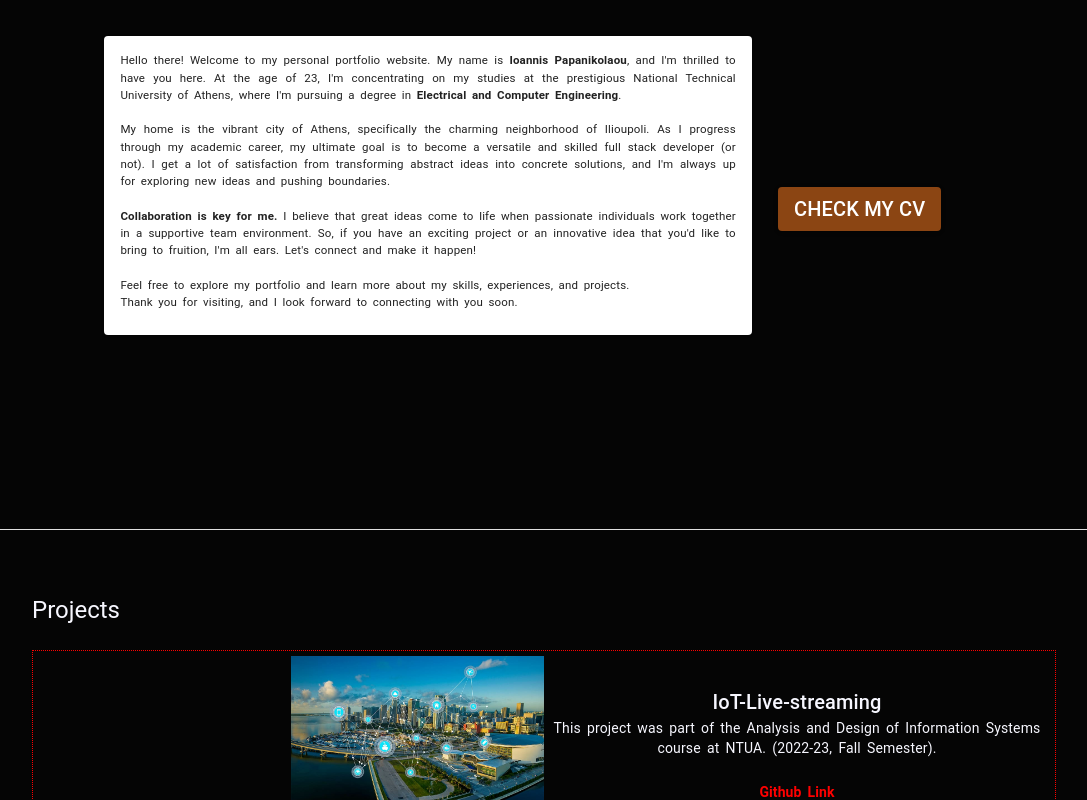
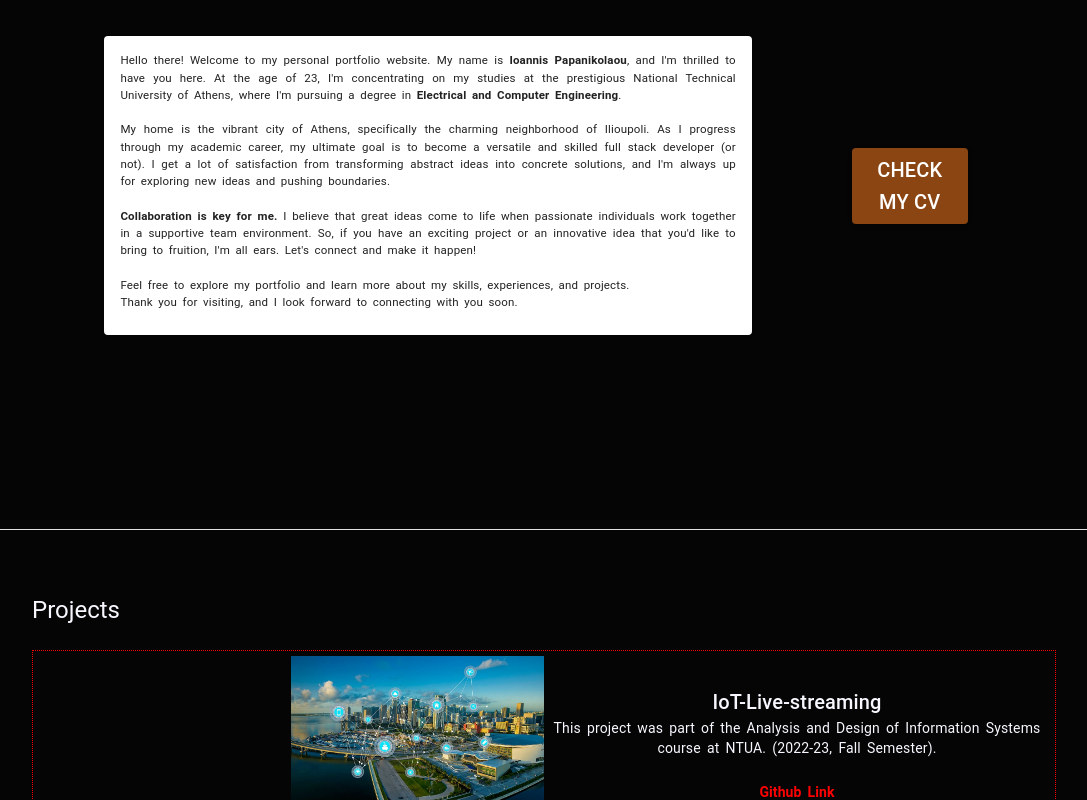
Before and after one commit to john-papani/john-papani.github.io, a React (Create React App) app: page /home in a window 1280 px wide. Shown: the part 1040-1840 px from the top of the page, without its empty margins (96-1183 px from the left). Built offline with nearby package versions, Linux system fonts and the light colour scheme.

Commit message:
Clean code and Update footer&Readme

```diff
--- a/src/App.js
+++ b/src/App.js
@@ -24,8 +24,8 @@ const App = () => {
       <CssBaseline />
       <Router basename={process.env.PUBLIC_URL}>
         <Routes>
-          <Route path="/" element={<Home />} />
-          <Route path="/home" element={<Home />} />
+          <Route path="/" element={<Home isPhone={isPhone}/>} />
+          <Route path="/home" element={<Home isPhone={isPhone}/>} />
           <Route path="/about" element={<About />} />
           <Route path="/admin" element={<Admin />} />
         </Routes>
@@ -62,14 +62,6 @@ const App = () => {
       </Router>
     </>
   );
-  // } else {
-  //   return (
-  //     <>
-  //       <CssBaseline />
-  //       <Splash update={update} />
-  //     </>
-  //   );
-  // }
 };
 
 export default App;
--- a/src/Components/Admin/Admin.js
+++ b/src/Components/Admin/Admin.js
@@ -42,7 +42,7 @@ const Admin = () => {
             <CardContent>
               <Typography variant="h5">Total Viewers</Typography>
               <Typography variant="h2">
-                <b>{viewers}</b>
+                {viewers && <b>{viewers}</b>}
               </Typography>
             </CardContent>
           </Card>
--- a/src/Components/Contact/Contact.js
+++ b/src/Components/Contact/Contact.js
@@ -14,28 +14,7 @@ const Contact = (props) => {
     <div id="contact" className={classes.contact}>
       <Grid container direction="row" spacing={2} className={classes.container}>
         <Grid item xs={12}>
-          <Typography variant="h5">Where I live ?</Typography>
-        </Grid>
-        <Grid item md={12} lg={6}>
-          <iframe
-            title="google_maps_location"
-            src="https://www.google.com/maps/embed?pb=!1m18!1m12!1m3!1d21016.861970776692!2d23.741884623953265!3d37.934769342812!2m3!1f0!2f0!3f0!3m2!1i1024!2i768!4f13.1!3m3!1m2!1s0x14a196255e3858ed%3A0x400bd2ce2b97980!2sIlioupoli%20Municipality%2C%20Greece!5e0!3m2!1sen!2sus!4v1658954375330!5m2!1sen!2sus"
-            className={classes.googleMapIframe}
-            allowFullScreen=""
-            loading="lazy"
-            style={{filter: "invert(90%) grayscale(1)"}}
-            referrerPolicy="no-referrer-when-downgrade"
-          ></iframe>
-        </Grid>
-
-        <Grid item md={12} lg={6}>
-          <Grid container direction="column" spacing={3}>
-            <Grid item xs={12}>
-              <Typography variant="h5">Contact with me! </Typography>
-              <Typography width="75%" paddingLeft="2%">
-                (If you require any further information, please feel free to
-                contact me.)
-              </Typography>
+          <Typography variant="h5">Get in touch</Typography>
         </Grid>
         <Grid item>
           <Button
@@ -115,16 +94,15 @@ const Contact = (props) => {
           )}
         </Grid>
       </Grid>
-        </Grid>
 
-        <Grid item md={12} lg={3}>
+      {/* <Grid item md={12} lg={3}>
         <Grid
           container
           direction="column"
           spacing={3}
           justifyContent="space-around"
           alignItems="flex-end"
-          >
+        > */}
       {/* <Grid item xs={12}>
               {businessProfile ? (
                 <Typography variant="h5">Donate me! </Typography>
@@ -162,9 +140,8 @@ const Contact = (props) => {
                 Revolut.me/ioanni4t68
               </Button>
             </Grid> */}
-          </Grid>
-        </Grid>
-      </Grid>
+      {/* </Grid> */}
+      {/* </Grid> */}
     </div>
   );
 };
--- a/src/Components/Home/Home.js
+++ b/src/Components/Home/Home.js
@@ -14,7 +14,7 @@ import Particle from "../Particle";
 import Modal from "../Modal/Modal";
 import ProgressIndicator from "../../basic_hooks/progressBar";
 import { useSmoothScroll } from "../../basic_hooks/useSmoothScroll";
-const Home = () => {
+const Home = (isPhone) => {
   const [showScroll, setShowScroll] = useState(false);
   const [openAlert, setOpenAlert] = useState(true);
   // const [messageAlert, setMessageAlert] = useState("");
@@ -109,10 +109,6 @@ const Home = () => {
       <div className="scroll-to-top">
         <Navbar
           className={classes.navbar}
-          // setOpenAlert={setOpenAlert}
-          // openAlert={openAlert}
-          // setMessageAlert={setMessageAlert}
-          // setSeverityAlert={setSeverityAlert}
           setBusinessProfile={setBusinessProfile}
         />
         <div className={classes.backgif}></div>
@@ -121,30 +117,20 @@ const Home = () => {
         <Particle />
         <PersonalInformation businessProfile={businessProfile} />
         <Divider sx={{ bgcolor: "white" }} />
-        <ShortBio />
+        <ShortBio isPhone={isPhone}/>
         <Divider sx={{ bgcolor: "white" }} />
         {businessProfile ? <Projects /> : ""}
         <Divider sx={{ bgcolor: "white" }} />
 
-        <Fab
-          size="small"
-          className={classes.ArrowTop}
-          onClick={scrollTop}
-          // aria-label="add"
-          // style={{ display: showScroll ? "fixed !important" : "none" }}
-        >
+        <Fab size="small" className={classes.ArrowTop} onClick={scrollTop}>
           <KeyboardArrowUpIcon />
         </Fab>
 
-        {/* <About /> */}
         <Divider sx={{ bgcolor: "white" }} />
         {businessProfile ? <LanguageTools /> : ""}
         <Divider sx={{ bgcolor: "white" }} />
         <Divider sx={{ bgcolor: "white" }} />
-        {/* <Grades /> */}
-        {/* <Divider sx={{ bgcolor: "white" }} /> */}
         <Contact businessProfile={businessProfile} />
-        {/* {businessProfile ? "" : <Divider sx={{ bgcolor: "white" }} />} */}
         <Divider orientation="horizontal" />
         <Footer businessProfile={businessProfile} />
         <Snackbar
--- a/src/Components/PersonalInformation/PersonalInformation.js
+++ b/src/Components/PersonalInformation/PersonalInformation.js
@@ -8,7 +8,7 @@ import photoprofilegiannisnobg from "../../img/giannis_3_no_bg.png";
 import Typewriter from "typewriter-effect";
 import { MovingComponent } from "react-moving-text";
 import { Grid } from "@mui/material";
-const PersonalInformation = (props) => {
+const PersonalInformation = () => {
   const classes = useStyles();
   const [open, setOpen] = useState("");
 
@@ -21,16 +21,13 @@ const PersonalInformation = (props) => {
     <div className={classes.personalInformation}>
       <Grid container spacing={2} justifyContent="center" alignItems="center" className={classes.typedContainer}>
         <Grid item xs={xs_size} md={md_size}>
-          {/* <Box className={classes.typedContainer}> */}
           <Avatar
             onMouseOver={() => setOpen("main")}
             onMouseOut={unhover}
-            // variant={"rounded"}
             alt="profile Image"
             src={
               open === "main" ? photoprofilegiannisnobg : photoprofilegiannis
             }
-            // src={photoprofilegiannis}
             style={{
               width: 300,
               height: 300,
@@ -113,7 +110,6 @@ const PersonalInformation = (props) => {
               </Grid>
             </Grid>
           </MovingComponent>
-          {/* </Box> */}
         </Grid>
       </Grid>
     </div>
--- a/src/Components/Projects/Projects.js
+++ b/src/Components/Projects/Projects.js
@@ -59,7 +59,6 @@ const Projects = () => {
                       width: "50%",
                       height: "auto",
                       transition: "0.5s ease",
-                      // backfaceVisibility: "hidden",
                     }}
                     onClick={() => {
                       window.open(item.githubLink, "_blank");
@@ -72,12 +71,9 @@ const Projects = () => {
                 md={size_md_item}
                 xs={size_xs_item}
                 textAlign={"center"}
-                // border={"1px solid blue"}
               >
                 <Typography variant="h6">{item.title}</Typography>
                 <Typography variant="body2">{item.description}</Typography>
-                {/* <Typography variant="body2">{item.te}</Typography> */}
-
                 <a
                   href={item.githubLink}
                   target="_blank"
--- a/src/Components/ShortBio/ShortBio.js
+++ b/src/Components/ShortBio/ShortBio.js
@@ -1,9 +1,8 @@
-import { Card, CardContent, Grid, Typography } from "@mui/material";
-import React, {  useRef } from "react";
+import { Card, CardContent, Grid, Typography, Button } from "@mui/material";
+import React, { useRef } from "react";
 import { useStyles } from "./shortBiostyle";
-import BioCV from "../About/BioCV";
 
-const ShortBio = () => {
+const ShortBio = (isPhone) => {
   const classes = useStyles();
   const aboutRef = useRef(null);
   const cvRef = useRef(null);
@@ -62,12 +61,45 @@ const ShortBio = () => {
           >
             <Card>
               <CardContent>
-                <div className={classes.maintext} dangerouslySetInnerHTML={{ __html: text }} />
+                <div
+                  className={classes.maintext}
+                  dangerouslySetInnerHTML={{ __html: text }}
+                />
               </CardContent>
             </Card>
           </Grid>
-          <Grid item xs={12} md={3} ref={cvRef}>
-            <BioCV />
+          <Grid
+            item
+            xs={12}
+            md={3}
+            ref={cvRef}
+            sx={{
+              paddingTop: isPhone.isPhone.isPhone ? "100px" : "0",
+              paddingLeft : isPhone.isPhone.isPhone ? "0" : "100px",
+            }}
+          >
+            {console.log(isPhone.isPhone.isPhone)}
+            <Button
+              variant="contained"
+              // color='warning'
+              sx={{
+                backgroundColor: "saddlebrown",
+                "&:hover": {
+                  backgroundColor: "yellow",
+                  color: "red",
+                },
+              }}
+              // onClick={handleOpenModal}
+              onClick={() =>
+                window.open(
+                  "https://drive.google.com/file/d/1-vhrJ6WVxxCxxzNeKxmEsrxt5rUpPs7T/view?usp=sharing",
+                  "_blank"
+                )
+              }
+              className={classes.modalbtn}
+            >
+              <Typography variant="h6">Check my CV</Typography>
+            </Button>
           </Grid>
         </Grid>
       </Grid>
```
Also changed, not shown: src/site_image.png (added), 1 other file (tests, documents, lock files or other folders). Lines whose indentation alone changed are shown as unchanged.
